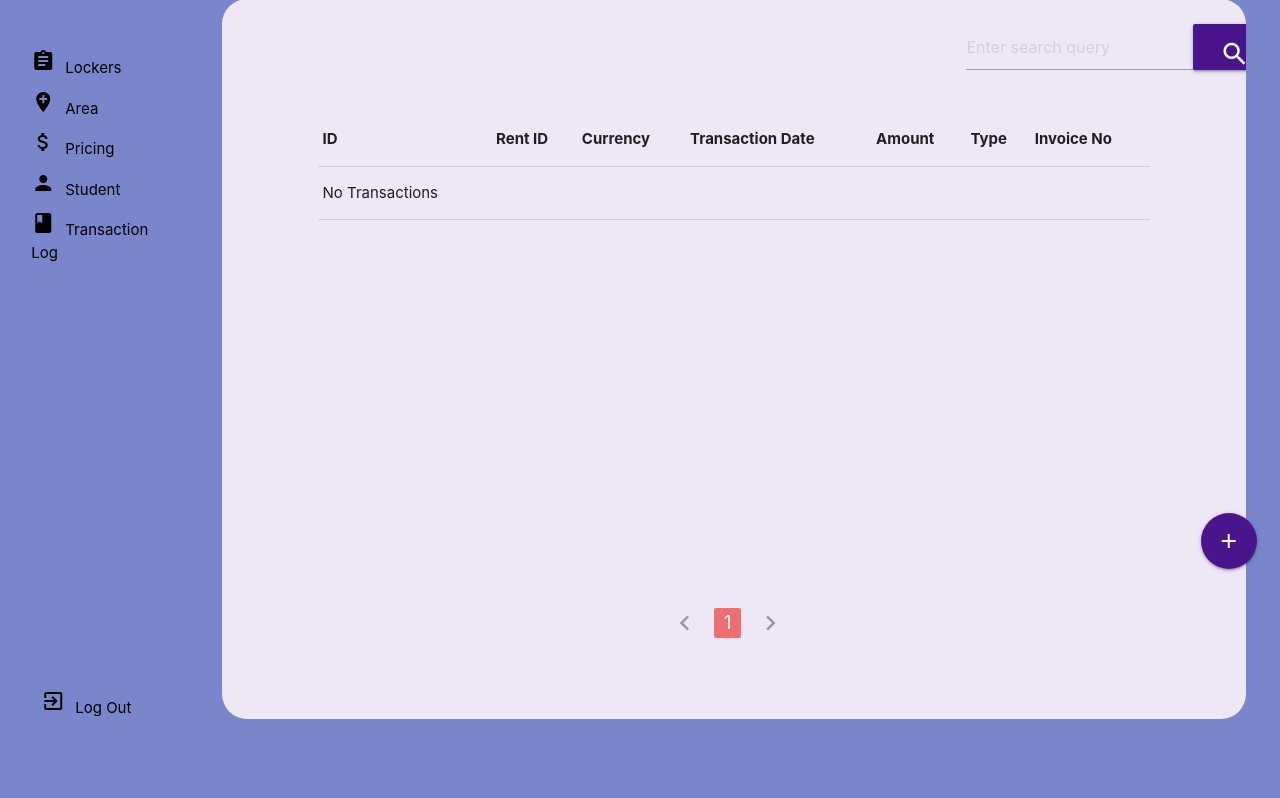
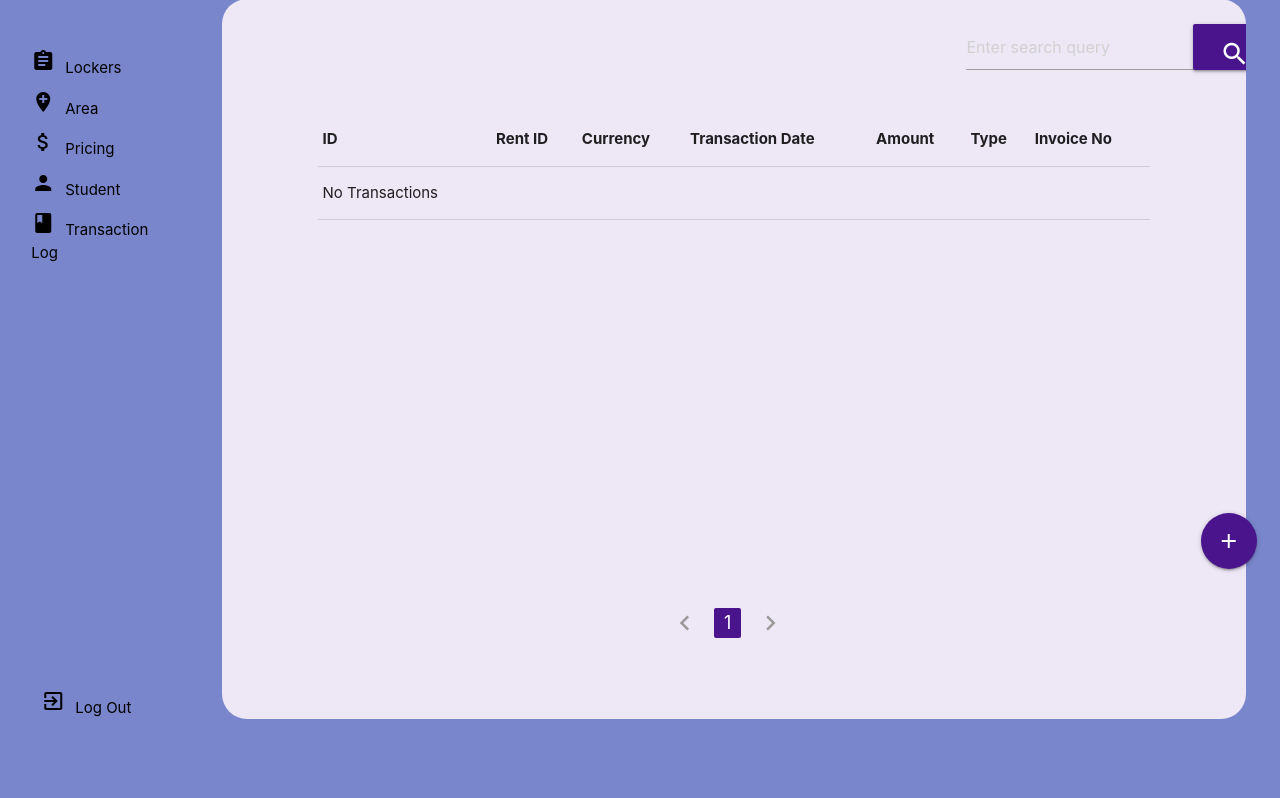
Before and after one commit to uwidcit/Lockers-App, a Flask app: page /transactionLog in a window 1280 px wide. Shown: the part 75-873 px from the top of the page. Run offline with Flask 2, Linux system fonts and the light colour scheme; data that the repository does not hold is empty.

Commit message:
minor color scheme changes

```diff
--- a/templates/area.html
+++ b/templates/area.html
@@ -60,7 +60,7 @@
         {% for n in range(1,num_pages + 1) %}
 
         {% if n == current_page %}
-        <li class="active"><a href="/area/page/{{n}}">{{n}}</a></li>
+        <li class="purple darken-4 active"><a href="/area/page/{{n}}">{{n}}</a></li>
         {% else %}
         <li class="purple darken-4 waves-effect"><a href="/area/page/{{n}}">{{n}}</a></li>
         {% endif %}
--- a/templates/manage_locker.html
+++ b/templates/manage_locker.html
@@ -10,7 +10,7 @@
 
           {% if searchMode %}
           <div class="col s12 m8 offset-m2" style="padding-top: 0.5rem;">
-            <a class="waves-effect waves-light btn" href="/locker">Go Back</a>
+            <a class="red darken-4 white-text waves-effect waves-light btn" href="/locker">Go Back</a>
           </div>
 
           {% else %}
--- a/templates/transactionLog.html
+++ b/templates/transactionLog.html
@@ -66,9 +66,9 @@
       {% for n in range(1, num_pages + 1) %}
 
       {% if n == current_page %}
-      <li class="active"><a href="/transactionLog/page/{{n}}">{{n}}</a></li>
+      <li class="purple darken-4 active"><a href="/transactionLog/page/{{n}}">{{n}}</a></li>
       {% else %}
-      <li class="waves-effect"><a href="/transactionLog/page/{{n}}">{{n}}</a></li>
+      <li class="purple darken-4 waves-effect"><a href="/transactionLog/page/{{n}}">{{n}}</a></li>
       {% endif %}
 
       {% endfor %}
```
